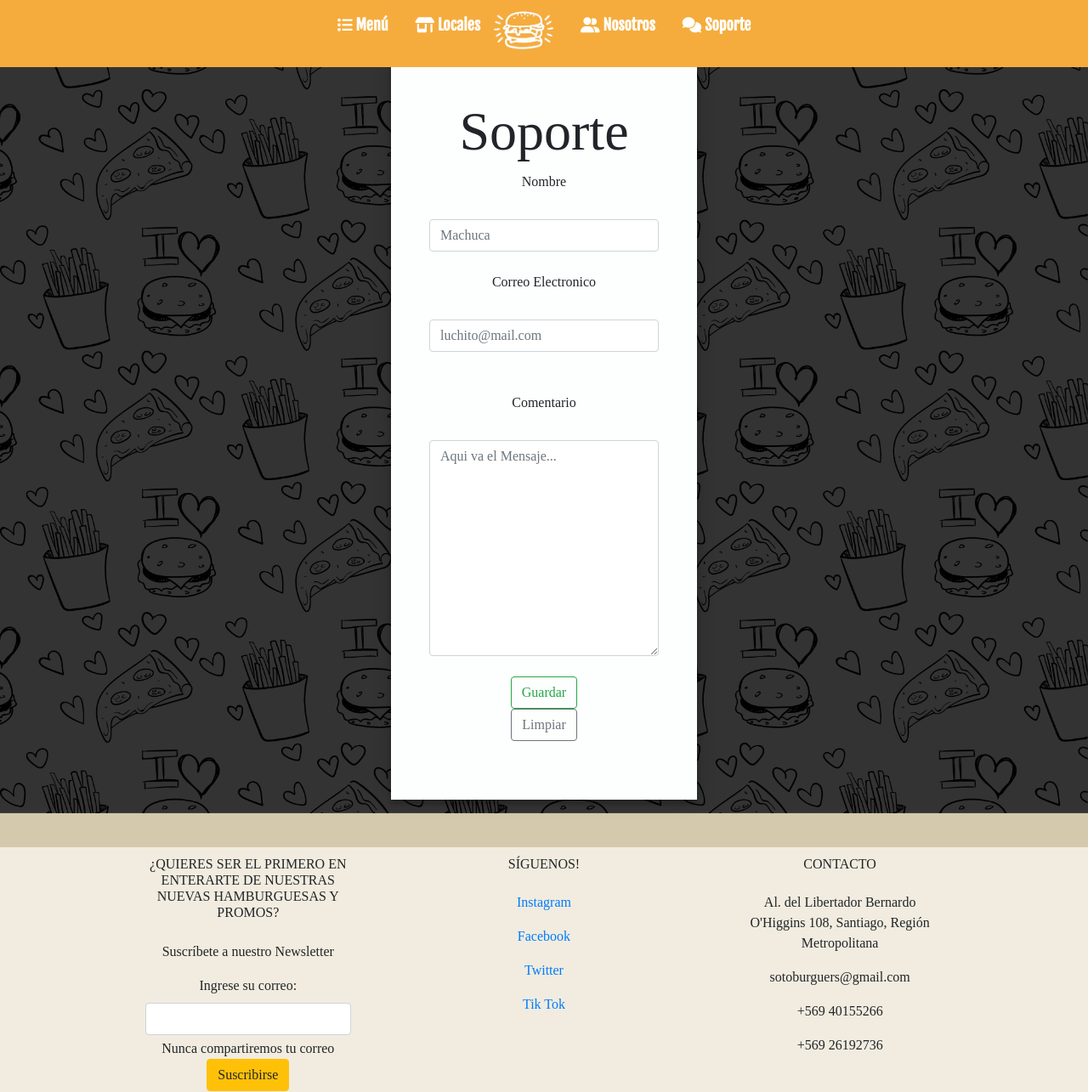
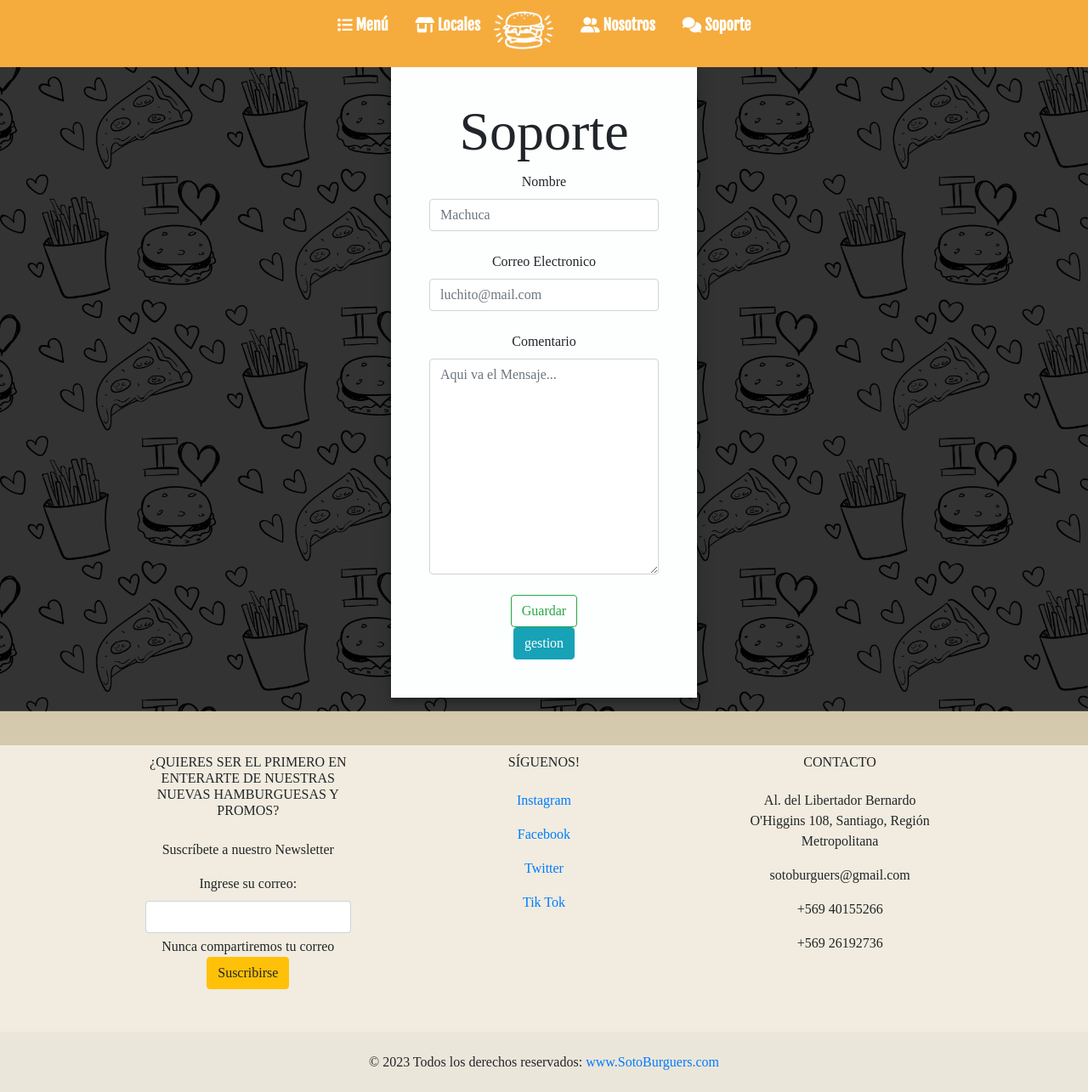
Before and after one commit to alex-bq/SotoBurguer-django, a Django app: template soporte/templates/soporte.html in a window 1280 px wide. Shown: the top 1285 px of the page at 85% size. Run offline with Django 3.2, Linux system fonts and the light colour scheme; the template is opened without the code that fills it, so the values that code supplies are empty; some libraries are stand-ins or nearby versions; some web fonts are replaced.

Commit message:
INCONVENIENTE

```diff
--- a/soporte/templates/soporte.html
+++ b/soporte/templates/soporte.html
@@ -73,6 +73,8 @@
     <section>
       <div class="form-group">
         <h1 class="titulo_soporte"> Soporte</h1>
+        <form action="" id="formulario_contacto">
+
           <label for="nombre">Nombre</label>
           <br>
           <input type="text" name="nombre" id="nombre" class="form-control" placeholder="Machuca">
@@ -85,7 +87,6 @@
           <br>
 
 
-        <br>
 
           <label for="mensaje">Comentario</label>
           <br>
@@ -94,8 +95,9 @@
           <br>
 
           <button type="submit" id="guardar" class="btn btn-outline-success">Guardar</button>
-        <button type="reset" class="btn btn-outline-secondary">Limpiar</button>
           <br>
+        </form>
+        <a href="gestion/" class="btn btn-info">gestion</a>
       </div>
     </section>
   </main>
@@ -207,10 +209,9 @@
     integrity="sha384-JZR6Spejh4U02d8jOt6vLEHfe/JQGiRRSQQxSfFWpi1MquVdAyjUar5+76PVCmYl"
     crossorigin="anonymous"></script>
 
-  <script src="../javascript/form_jquery.js"></script>
+  <script src="{% static 'javascript/form_jquery.js' %}"></script>
 
-  <script src="../javascript/funciones.js"></script>
-
+  <script src="{% static 'javascript/funciones.js' %}"></script>
 </body>
 
 </html>
```
Lines whose indentation alone changed are shown as unchanged.
